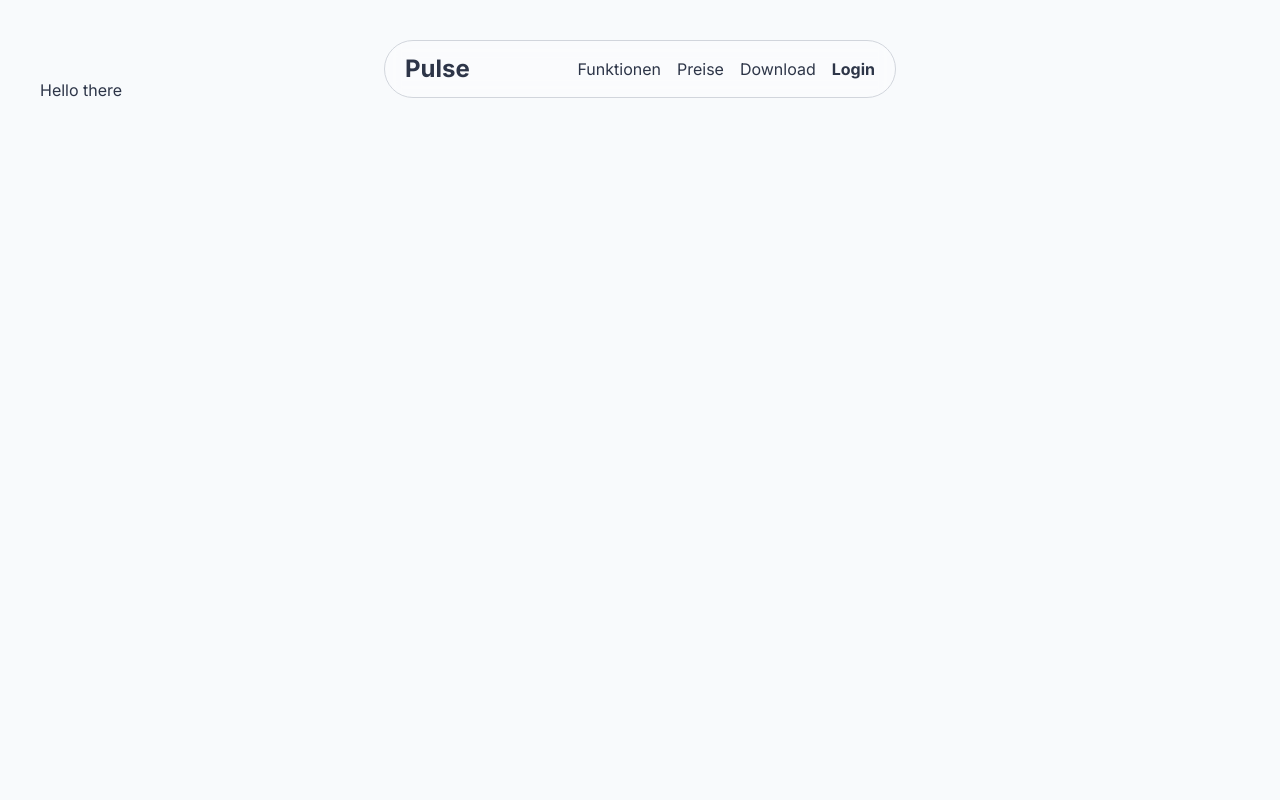
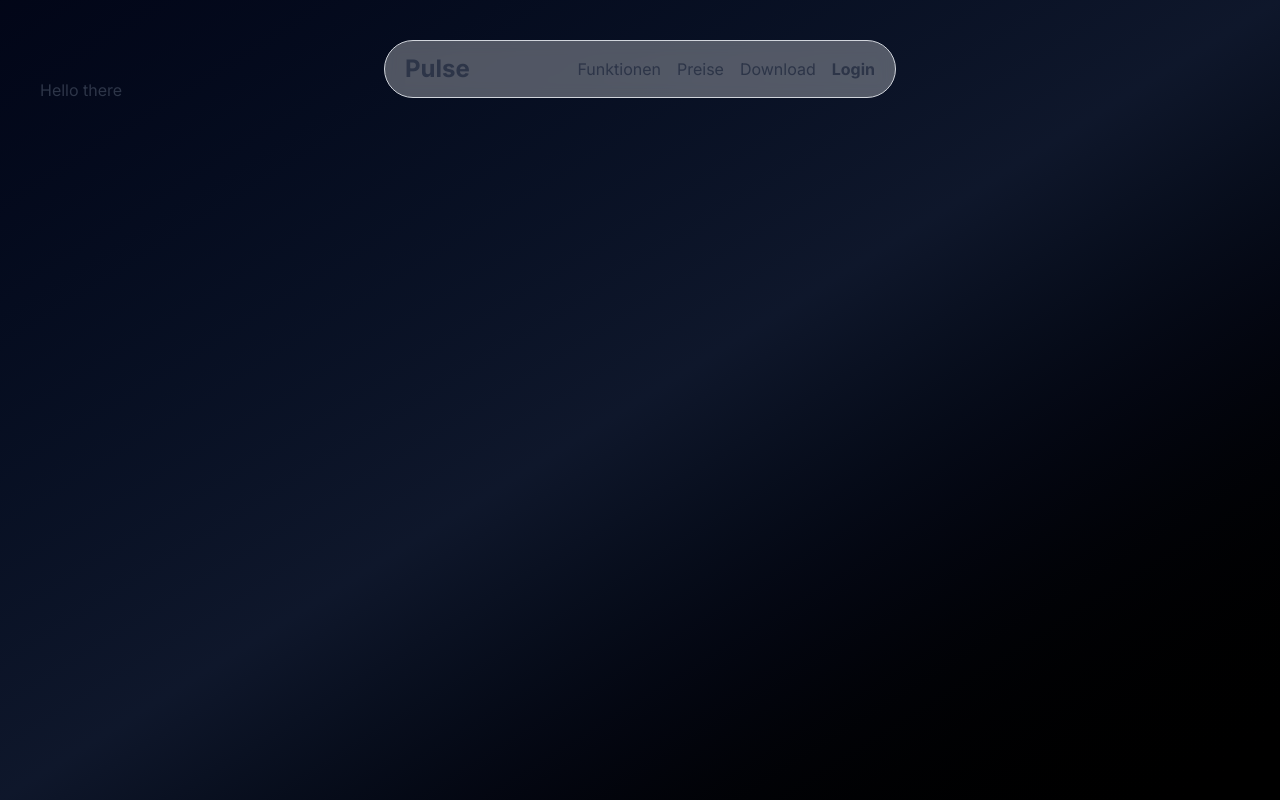
Before and after one commit to Factorium1/pulse, a Next.js app in the folder apps/web/: page / in a window 1280 px wide. Built offline with nearby package versions, Linux system fonts and the light colour scheme; no server answers.

Commit message:
feat(layout): set landing page bg for home section in layout

```diff
--- a/apps/web/src/app/(marketing)/layout.tsx
+++ b/apps/web/src/app/(marketing)/layout.tsx
@@ -6,7 +6,7 @@ export default function RootLayout({
   children: React.ReactNode
 }>) {
   return (
-    <div className="flex h-screen flex-col">
+    <div className="h-screen bg-gradient-to-br from-slate-950 via-slate-900 to-black">
       <Header />
       <main className="flex-1 wrapper">{children}</main>
     </div>
```
